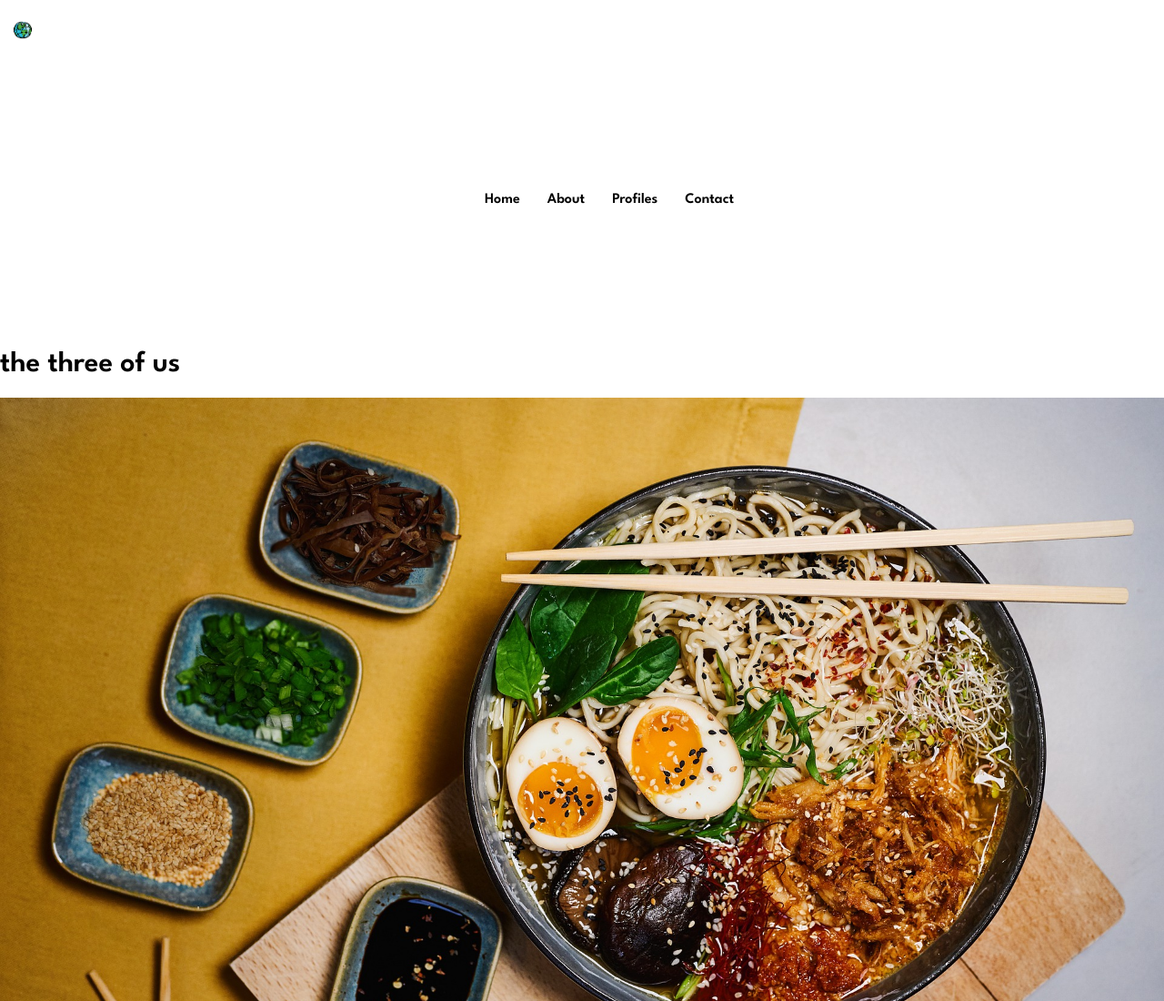
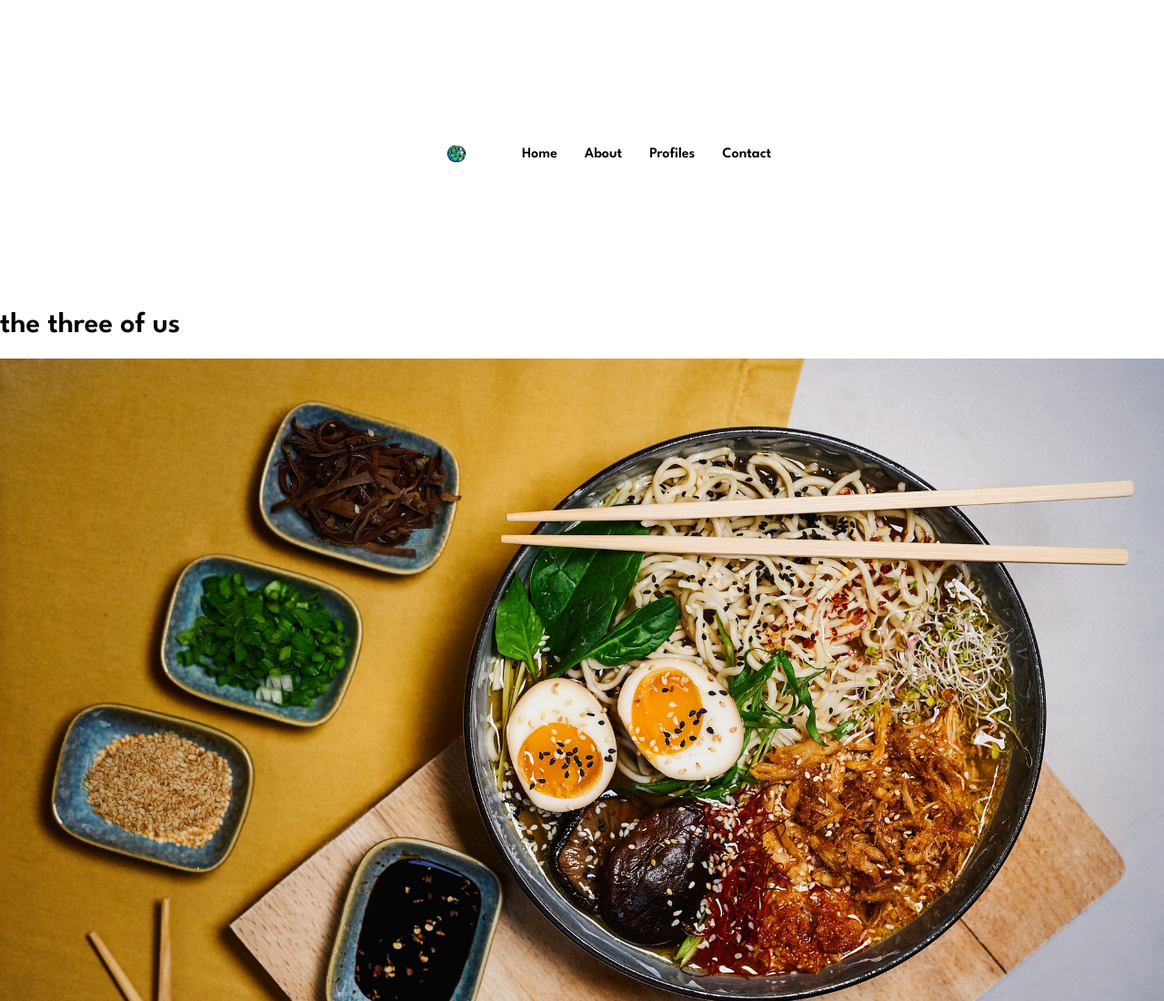
Before and after one commit to Birkbeck2/web-development-website-project-woodie91, a plain HTML site: page index.html in a window 1280 px wide. Shown: the top 1100 px of the page at 91% size. Drawn offline with Linux system fonts and the light colour scheme.

Commit message:
added comments to all pages, moved the logo globe within the ul which fixed the image being in-line with the naviagtion as I wanted

```diff
--- a/index.html
+++ b/index.html
@@ -1,3 +1,4 @@
+<!--This section defines the type of document being used (HTML), the language the page is written in and the meta elements make the page responsive in terms of different viewports -->
 <!DOCTYPE html>
 <html lang="en-gb">
 <head>
@@ -11,16 +12,19 @@
 <link rel="preconnect" href="https://fonts.gstatic.com" crossorigin>
 <link href="https://fonts.googleapis.com/css2?family=League+Spartan:wght@600&display=swap" rel="stylesheet">
 
-    <title>The Three of Us</title>
+<!--Each title will have The Three of Us, plus which page you are on so the user can see this from the tab sectionon the browser-->
+    <title>The Three of Us - Home</title>
 </head>
+
+<!--Main body of page-->
 <body>
-
     <header>
         <!-- Navigation bar -->
     <nav class="nav">
-        <a href="index.html" class="logo">
-        <img src="Images/globe.png" alt="three of us logo with globe" width="50px" height="50px"></a>
+
         <ul class="nav-links">
+            <a href="index.html" class="logo">
+                <img class="logo" src="Images/globe.png" alt="three of us logo with globe" width="50px" height="50px"></a>
         <li class="nav-page"><a href="index.html">Home</a></li>
         <li class="nav-page"><a href="about.html">About</a></li>
         <li class="nav-page"><a href="profiles.html">Profiles</a></li>
@@ -28,15 +32,17 @@
       </ul>
     </nav>
 
+    <!--Using text element as a logo-->
     <h1>the three of us</h1>
 
 </header>
 
-
+<!--Section contains...-->
 <main>
   <img src="Images/ramen-7187810_1920.jpg" alt="busy street in Seoul">
 </main>
 
+<!--Footer which will be the same on all pages, containing copywrite, social media links and a email sign up form -->
 <footer>
 
     <h1>website made by woods91</h1>
--- a/style.css
+++ b/style.css
@@ -1,22 +1,10 @@
+
+  /* styling for the navigation and unordered list elements to center them on the page and create space between links. nav-links removes the bullet point from the text within the list and places 10% padding between links. nav-page/a has .... logo has a flex display applied to it so that... */
   .nav ul {
     width: 100%;
     padding-left: 30px;
     padding-right: 10px;
     display: flex;
-    align-items: center;
-    justify-content: center;
-  }
-
-  .logo {
-    display: flex;
-
-  }
-
-  body {
-    display: block;
-    margin-left: auto;
-    margin-right: auto;
-    font-family: 'League Spartan', sans-serif;
     align-items: center;
     justify-content: center;
   }
@@ -33,14 +21,33 @@
     color: black;
   }
 
+  .logo {
+    display: flex;
+    margin-right: 1rem;
+  }
+
+/* styling for main content on page, this places the items within this element in the .. of the page, this also defines the font used on the page */
+
+  body {
+    display: block;
+    margin-left: auto;
+    margin-right: auto;
+    font-family: 'League Spartan', sans-serif;
+    align-items: center;
+    justify-content: center;
+  }
+
+ /* the following has been used to ensure the images and pages are responsive for various screen displays */
+
   img {
     max-width: 100%;
   }
 
   @media screen and (min-widtth: 800px) {
-    INSERT BITS HERE!
+    /*INSERT BITS HERE! */
   }
 
+  /* styling for the social media links within the footer, I have maniplutated the size of the images and am displaying them in an inline flex so that they are all in a row next to eachother */
 #social {
     height: 30px;
     width: 30px;
```
Also changed, not shown: asia.html (+1 -1 lines), contact.html (+1 -1 lines), profiles.html (+1 -0 lines).
